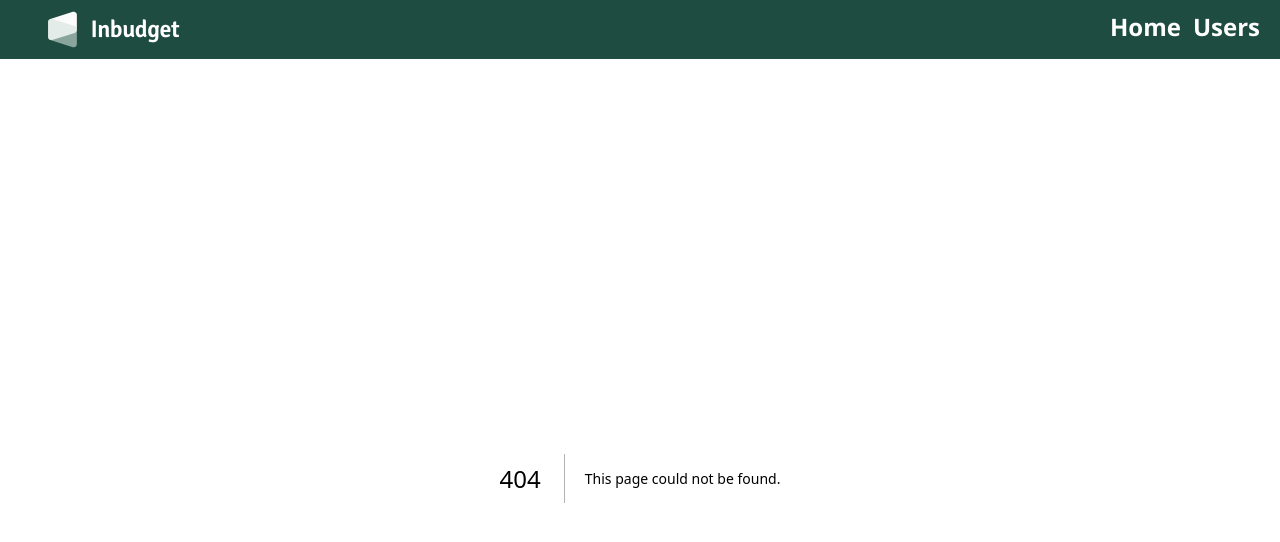
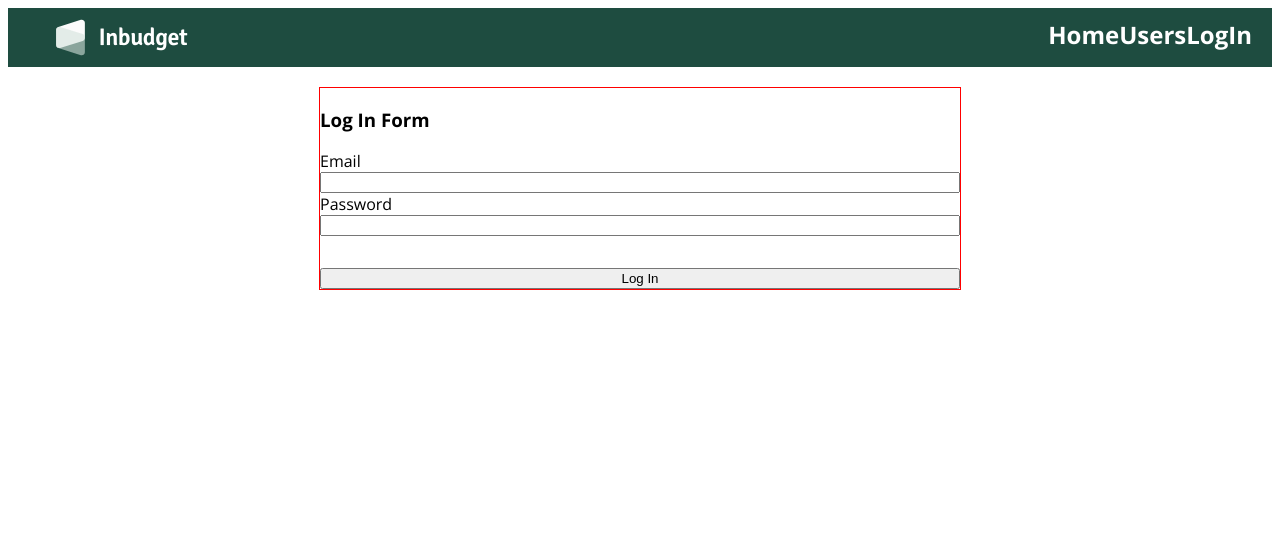
Before and after one commit to intive/patronage2023-js, a Next.js app in the folder apps/web/: page /log-in in a window 1280 px wide. Before the commit this address had no page. Shown: the top 542 px of the page. Built offline with nearby package versions, Linux system fonts and the light colour scheme.

Commit message:
feat: basic form structure on login page #P23-148

```diff
--- a/apps/web/app/Nav.tsx
+++ b/apps/web/app/Nav.tsx
@@ -38,6 +38,7 @@ export default function Nav() {
       <ActionWrapper>
         <LinkStyled href="/">Home</LinkStyled>{" "}
         <LinkStyled href="/users">Users</LinkStyled>
+        <LinkStyled href="/log-in">LogIn</LinkStyled>
       </ActionWrapper>
     </NavBar>
   );
--- /dev/null
+++ b/apps/web/app/log-in/page.tsx
@@ -0,0 +1,95 @@
+"use client";
+
+// import styled, { css } from "styled-components";
+import { useState } from "react";
+
+export default function LoginPage() {
+  const [email, setEmail] = useState("");
+  const [password, setPassword] = useState("");
+  const [errMsg, setErrMsg] = useState("");
+
+  const handleLogIn = (e: React.FormEvent<EventTarget>): void => {
+    e.preventDefault();
+    if (email !== "smutnarzaba@png.pl" || password !== "frytki123") {
+      setErrMsg("Incorrect credentials. Try again.");
+      return;
+    }
+    alert("Logged in! Have fun!");
+    console.log(email);
+    console.log(password);
+    clearForm()
+  };
+
+  const closeError = () => {
+    setErrMsg("");
+  };
+
+  const clearForm = () => {
+    setEmail("");
+    setPassword("");
+  };
+
+  return (
+    <div
+      style={{
+        margin: "0 auto",
+        width: "50vw",
+        position: "relative",
+        border: "1px solid red",
+      }}
+    >
+      <h3>Log In Form</h3>
+      <form
+        onSubmit={handleLogIn}
+        style={{ display: "flex", flexDirection: "column" }}
+      >
+        {errMsg && (
+          <div
+            style={{
+              position: "absolute",
+              backgroundColor: "red",
+              borderRadius: "15px",
+              padding: "10px 20px",
+              top: "1rem",
+              left: "50%",
+              transform: "translate(-50%, 0)",
+              height: "5rem",
+              display: "flex",
+              justifyContent: "center",
+              alignItems: "center",
+            }}
+          >
+            <div>
+              <button
+                style={{ position: "absolute", top: "10px", right: "10px" }}
+                onClick={closeError}
+              >
+                X
+              </button>
+              <span style={{ color: "white" }}>{errMsg}</span>
+            </div>
+          </div>
+        )}
+        <label htmlFor="email">Email</label>
+        <input
+          type="text"
+          name="email"
+          value={email}
+          onChange={(e) => setEmail(e.target.value)}
+          onFocus={closeError}
+        ></input>
+        <label htmlFor="password">Password</label>
+        <input
+          type="password"
+          name="password"
+          value={password}
+          onChange={(e) => setPassword(e.target.value)}
+          onFocus={closeError}
+        ></input>
+        <button style={{ marginTop: "2rem" }} type="submit">
+          Log In
+        </button>
+      </form>
+    </div>
+  );
+}
```
